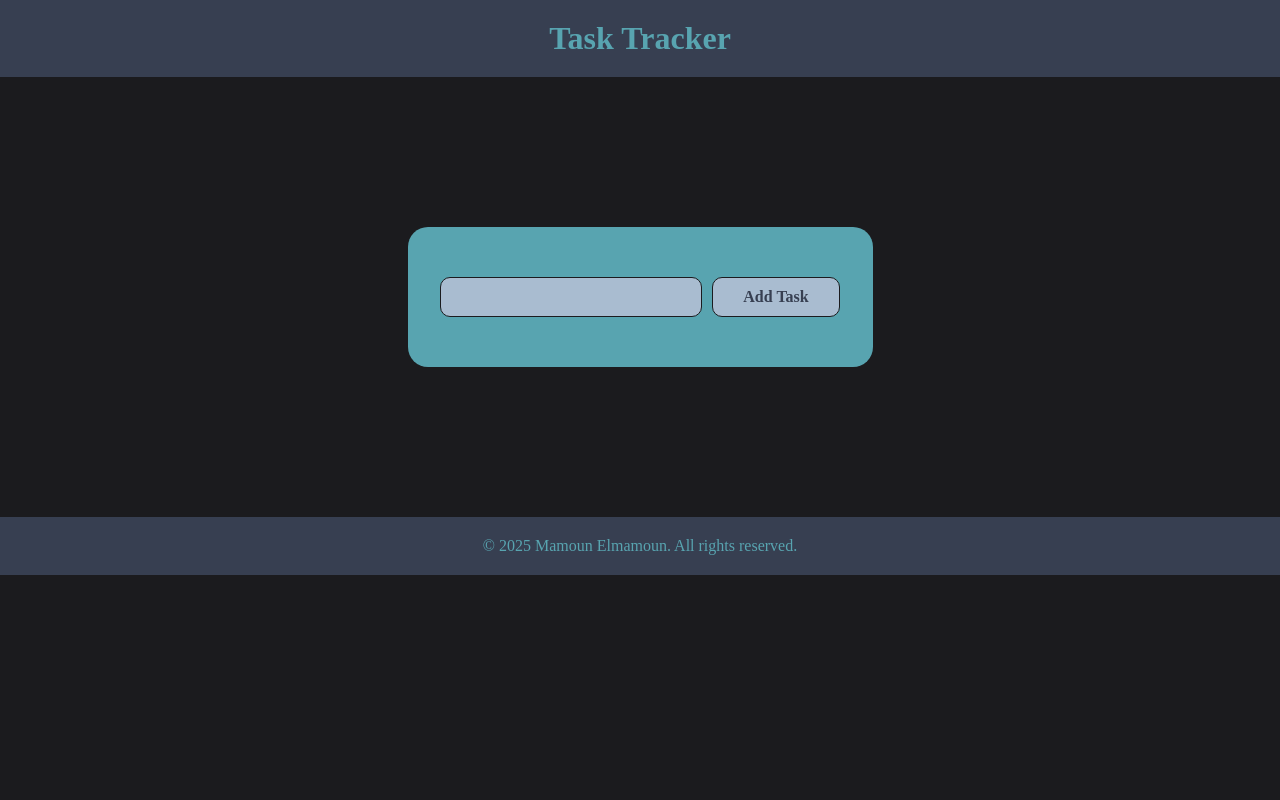
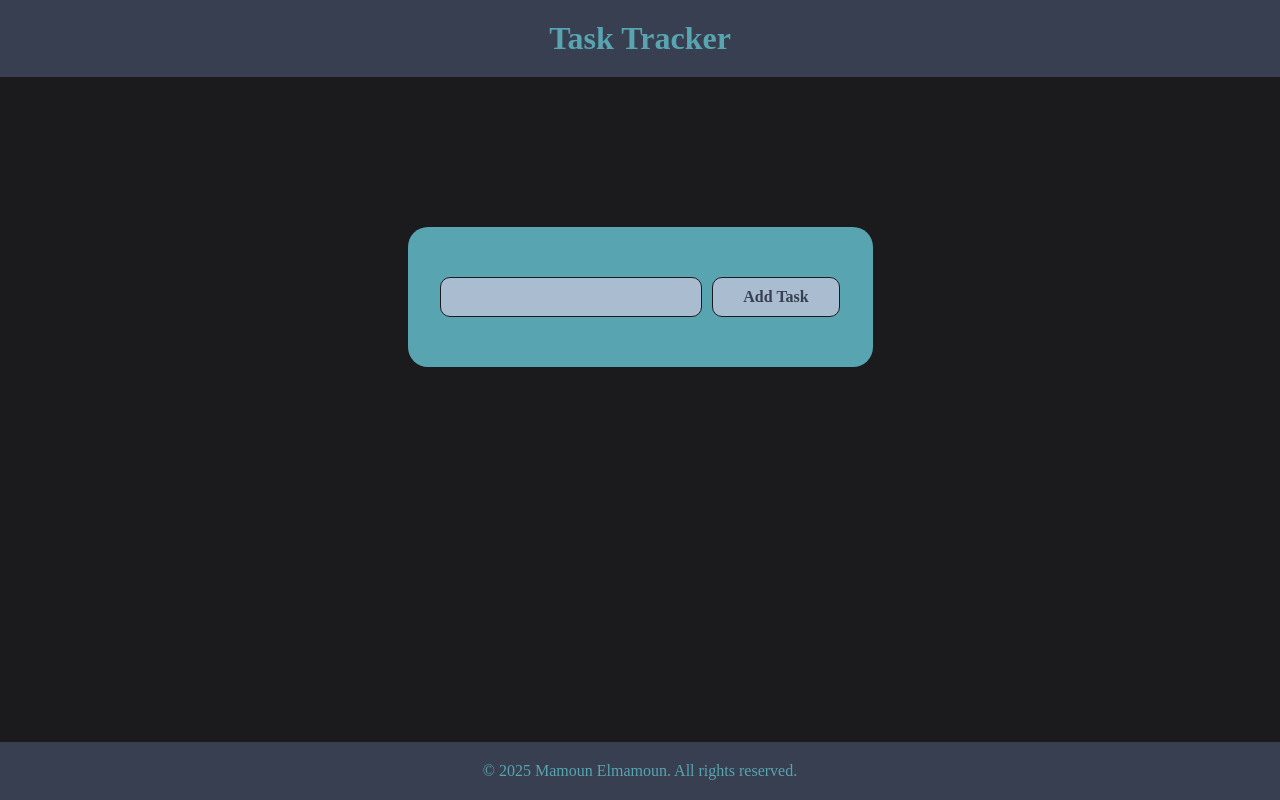
Before and after one commit to MamounE1/Task-Tracker, a React (Vite) app: page / in a window 1280 px wide. Built offline with nearby package versions, Linux system fonts and the light colour scheme.

Commit message:
Fixed footer position, and consolidated CSS files

```diff
--- a/src/Components/Footer.jsx
+++ b/src/Components/Footer.jsx
@@ -1,4 +1,4 @@
-import '../header-footer.css'
+import '../index.css'
 
 export default function Footer(){
     return (
--- a/src/Components/Header.jsx
+++ b/src/Components/Header.jsx
@@ -1,4 +1,4 @@
-import '../header-footer.css'
+import '../index.css'
 
 export default function Header(){
     return (
--- a/src/header-footer.css
+++ /dev/null
@@ -1,6 +0,0 @@
-.headerFooterStyle{
-    background-color: #373F51;
-    text-align: center;
-    color: #58A4B0;
-    padding: 20px 20px;
-}
--- a/src/index.css
+++ b/src/index.css
@@ -14,6 +14,19 @@ select {
 body {
   font-family: 'Times New Roman', Times, serif;
   background-color: #1B1B1E;
+}
+
+.headerFooterStyle{
+  background-color: #373F51;
+  text-align: center;
+  color: #58A4B0;
+  padding: 1.25rem;
+}
+
+footer{
+  position: fixed;
+  bottom: 0;
+  width: 100%;
 }
 
 .container{
```
Lines whose indentation alone changed are shown as unchanged.
